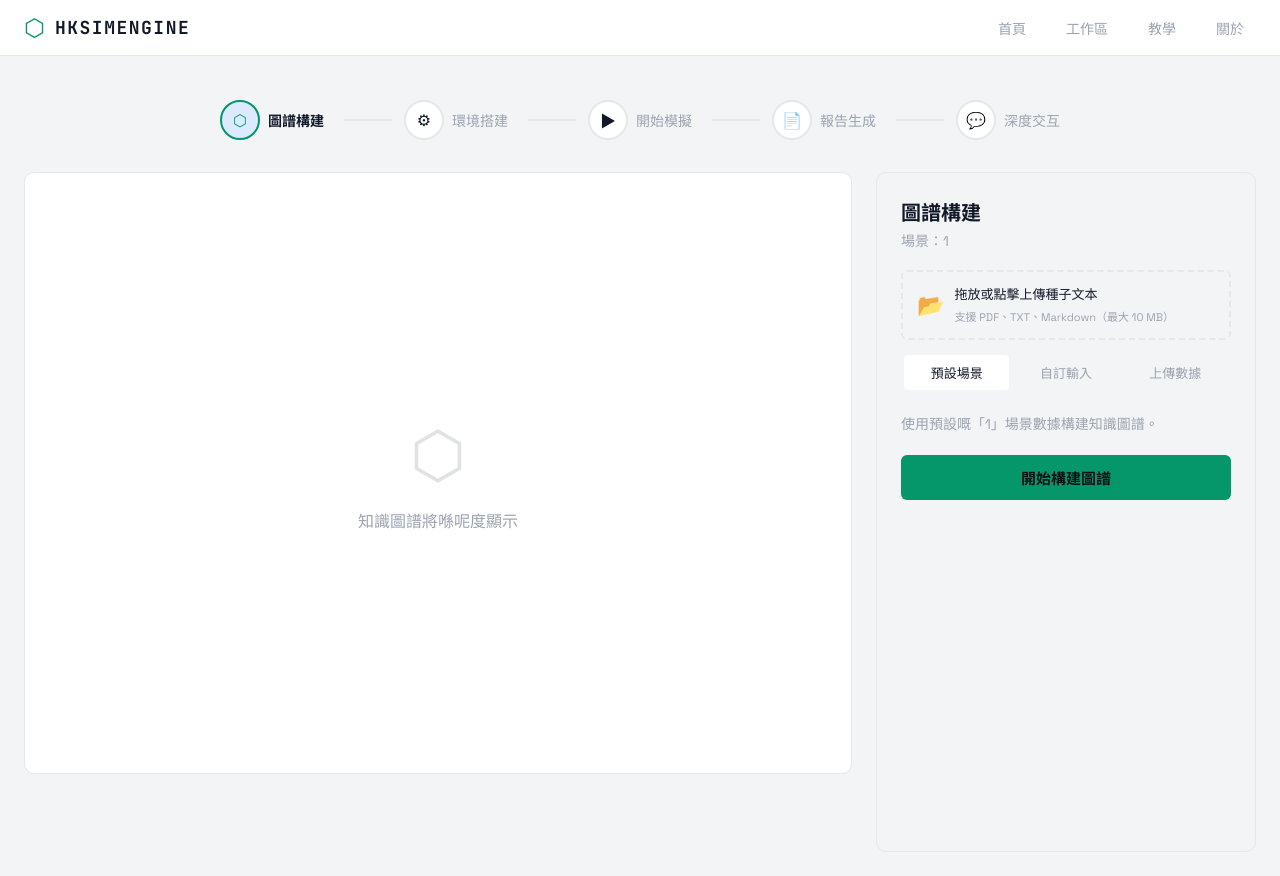
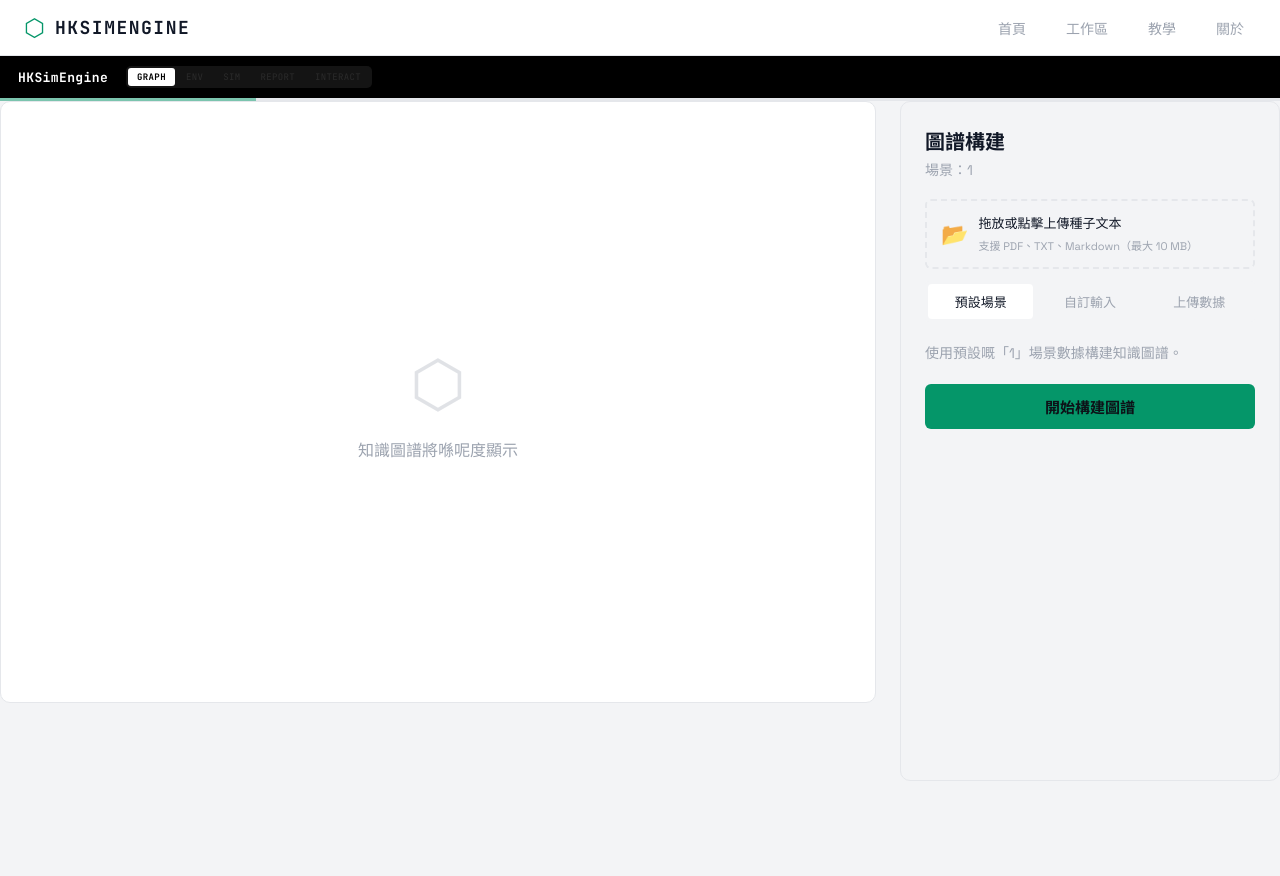
Before and after one commit to destinyfrancis/MurmuraScope, a Vue app in the folder frontend/: page /process/1 in a window 1280 px wide. Built offline with nearby package versions, Linux system fonts and the light colour scheme.

Commit message:
feat: redesign Process.vue with black navbar + 5-tab step switcher + progress bar

```diff
--- a/frontend/src/components/StepProgress.vue
+++ b/frontend/src/components/StepProgress.vue
@@ -90,13 +90,13 @@ function stepState(num) {
   right: calc(50% + 18px);
   left: calc(-50% + 18px);
   height: 2px;
-  background: var(--border-color, #E5E7EB);
+  background: var(--border, #E5E7EB);
   transition: background 0.4s ease;
   z-index: 0;
 }
 
 .connector.filled {
-  background: var(--accent-green, #059669);
+  background: var(--accent, #059669);
 }
 
 /* Step circle */
@@ -111,23 +111,23 @@ function stepState(num) {
   justify-content: center;
   font-size: 13px;
   font-weight: 700;
-  border: 2px solid var(--border-color, #E5E7EB);
-  background: var(--bg-secondary, #F3F4F6);
+  border: 2px solid var(--border, #E5E7EB);
+  background: var(--bg-app, #F3F4F6);
   color: var(--text-muted, #9CA3AF);
   transition: border-color 0.3s ease, background 0.3s ease, color 0.3s ease;
   margin-bottom: 8px;
 }
 
 .step-circle.completed {
-  border-color: var(--accent-green, #059669);
-  background: var(--accent-green, #059669);
-  color: #0d1117;
+  border-color: var(--accent, #059669);
+  background: var(--accent, #059669);
+  color: #fff;
 }
 
 .step-circle.active {
-  border-color: var(--accent-blue, #2563EB);
-  background: var(--accent-blue, #2563EB);
-  color: #0d1117;
+  border-color: var(--accent, #059669);
+  background: var(--accent, #059669);
+  color: #fff;
 }
 
 .step-check {
@@ -147,7 +147,7 @@ function stepState(num) {
   position: absolute;
   inset: -5px;
   border-radius: 50%;
-  border: 2px solid var(--accent-blue, #2563EB);
+  border: 2px solid var(--accent, #059669);
   opacity: 0;
   animation: ring-pulse 2s ease-out infinite;
 }
@@ -169,7 +169,7 @@ function stepState(num) {
 }
 
 .step-label.completed {
-  color: var(--accent-green, #059669);
+  color: var(--accent, #059669);
 }
 
 .step-label.active {
--- a/frontend/src/views/Process.vue
+++ b/frontend/src/views/Process.vue
@@ -21,11 +21,11 @@ const router = useRouter()
 const domainPackId = ref(route.query.domainPackId || 'hk_city')
 
 const steps = [
-  { key: 1, label: '圖譜構建', icon: '⬡' },
-  { key: 2, label: '環境搭建', icon: '⚙' },
-  { key: 3, label: '開始模擬', icon: '▶' },
-  { key: 4, label: '報告生成', icon: '📄' },
-  { key: 5, label: '深度交互', icon: '💬' },
+  { key: 1, label: '圖譜構建', icon: '⬡', navLabel: 'GRAPH' },
+  { key: 2, label: '環境搭建', icon: '⚙',  navLabel: 'ENV' },
+  { key: 3, label: '開始模擬', icon: '▶',  navLabel: 'SIM' },
+  { key: 4, label: '報告生成', icon: '📄', navLabel: 'REPORT' },
+  { key: 5, label: '深度交互', icon: '💬', navLabel: 'INTERACT' },
 ]
 
 const currentStep = ref(1)
@@ -73,6 +73,10 @@ function goToStep(step) {
   }
 }
 
+const roundLabel = computed(() =>
+  currentStep.value === 3 && session.sessionId ? 'RUNNING' : ''
+)
+
 function nextStep() {
   if (currentStep.value < 5) {
     currentStep.value += 1
@@ -112,28 +116,42 @@ watch(
 </script>
 
 <template>
-  <div class="process-page">
-    <div class="stepper">
+  <div class="process-root">
+    <!-- Black 42px nav bar -->
+    <nav class="app-nav">
+      <span class="brand">HKSimEngine</span>
+      <div class="nav-tabs">
+        <button
+          v-for="step in steps"
+          :key="step.key"
+          class="nav-tab"
+          :class="{ active: currentStep === step.key, completed: currentStep > step.key }"
+          :disabled="!canGoToStep(step.key)"
+          @click="goToStep(step.key)"
+        >
+          {{ step.navLabel }}
+        </button>
+      </div>
+      <div class="nav-status" v-if="currentStep === 3 && session.sessionId">
+        <span class="pulse-dot" />
+        <span class="nav-round">{{ roundLabel }}</span>
+      </div>
+    </nav>
+
+    <!-- 3px progress bar -->
+    <div class="step-progress-bar">
       <div
         v-for="step in steps"
         :key="step.key"
-        class="step-item"
+        class="progress-seg"
         :class="{
+          done: currentStep > step.key,
           active: currentStep === step.key,
-          completed: currentStep > step.key,
-          clickable: canGoToStep(step.key),
         }"
-        @click="goToStep(step.key)"
-      >
-        <div class="step-indicator">
-          <span v-if="currentStep > step.key" class="step-check">✓</span>
-          <span v-else class="step-icon">{{ step.icon }}</span>
-        </div>
-        <span class="step-label">{{ step.label }}</span>
-        <div v-if="step.key < 5" class="step-connector" />
-      </div>
+      />
     </div>
 
+    <!-- Step content — preserve existing PresetSelector + component bindings -->
     <div class="step-content">
       <PresetSelector
         v-if="currentStep === 2"
@@ -153,91 +171,71 @@ watch(
 </template>
 
 <style scoped>
-.process-page {
-  max-width: 1400px;
-  margin: 0 auto;
-  padding: 24px;
-}
+.process-root { display: flex; flex-direction: column; min-height: 100vh; }
 
-.stepper {
+.app-nav {
+  height: 42px;
+  background: var(--bg-nav);
   display: flex;
   align-items: center;
-  justify-content: center;
-  padding: 20px 0 32px;
-  gap: 0;
+  padding: 0 18px;
+  gap: 14px;
+  flex-shrink: 0;
+  position: sticky;
+  top: 0;
+  z-index: 100;
 }
-
-.step-item {
+.brand {
+  font-family: var(--font-mono);
+  font-weight: 700;
+  font-size: 13px;
+  color: #fff;
+  letter-spacing: .03em;
+  margin-right: 4px;
+}
+.nav-tabs {
+  display: flex;
+  gap: 2px;
+  background: rgba(255,255,255,.08);
+  border-radius: 5px;
+  padding: 2px;
+}
+.nav-tab {
+  font-family: var(--font-mono);
+  font-size: 9px;
+  color: rgba(255,255,255,.38);
+  padding: 3px 9px;
+  border-radius: 3px;
+  border: none;
+  background: transparent;
+  cursor: pointer;
+  letter-spacing: .04em;
+}
+.nav-tab:disabled { cursor: not-allowed; opacity: .25; }
+.nav-tab.active { background: #fff; color: #000; font-weight: 700; }
+.nav-tab.completed { color: rgba(255,255,255,.6); }
+.nav-status {
+  margin-left: auto;
   display: flex;
   align-items: center;
-  gap: 8px;
-  position: relative;
-  user-select: none;
+  gap: 7px;
 }
+.pulse-dot {
+  width: 7px; height: 7px; border-radius: 50%;
+  background: var(--accent);
+  animation: pulse 1.6s ease-in-out infinite;
+}
+@keyframes pulse { 0%,100%{opacity:1} 50%{opacity:.3} }
+.nav-round { font-family: var(--font-mono); font-size: 9px; color: rgba(255,255,255,.38); }
 
-.step-item.clickable {
-  cursor: pointer;
+.step-progress-bar {
+  height: 3px;
+  display: flex;
+  background: var(--bg-app);
 }
+.progress-seg { flex: 1; background: var(--border); }
+.progress-seg.done { background: var(--accent); }
+.progress-seg.active { background: var(--accent); opacity: .5; }
 
-.step-indicator {
-  width: 40px;
-  height: 40px;
-  border-radius: 50%;
-  display: flex;
-  align-items: center;
-  justify-content: center;
-  font-size: 16px;
-  background: var(--bg-card);
-  border: 2px solid var(--border-color);
-  transition: var(--transition);
-  flex-shrink: 0;
-}
-
-.step-item.active .step-indicator {
-  border-color: var(--accent-blue);
-  background: var(--accent-blue-light, #DBEAFE);
-  color: var(--accent-blue);
-}
-
-.step-item.completed .step-indicator {
-  border-color: var(--accent-green);
-  background: var(--accent-green-light, #D1FAE5);
-  color: var(--accent-green);
-}
-
-.step-label {
-  font-size: 14px;
-  color: var(--text-muted);
-  white-space: nowrap;
-  transition: var(--transition);
-}
-
-.step-item.active .step-label {
-  color: var(--text-primary);
-  font-weight: 600;
-}
-
-.step-item.completed .step-label {
-  color: var(--accent-green);
-}
-
-.step-connector {
-  width: 48px;
-  height: 2px;
-  background: var(--border-color);
-  margin: 0 12px;
-  flex-shrink: 0;
-}
-
-.step-item.completed .step-connector {
-  background: var(--accent-green);
-}
-
-.step-check {
-  font-size: 18px;
-}
-
-.step-content {
-  min-height: 500px;
-}
+.step-content { flex: 1; display: flex; flex-direction: column; }
 </style>
```
